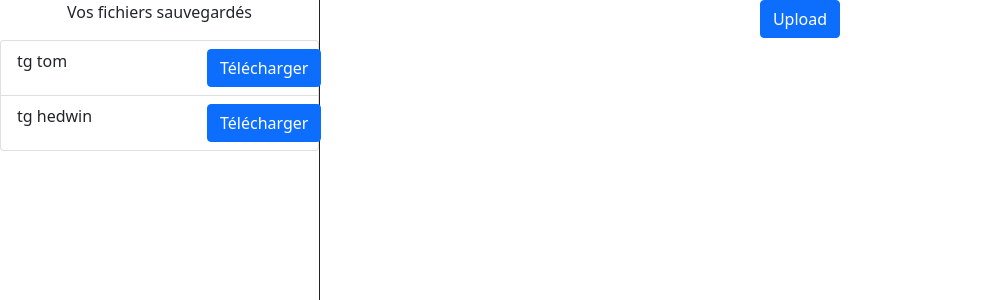
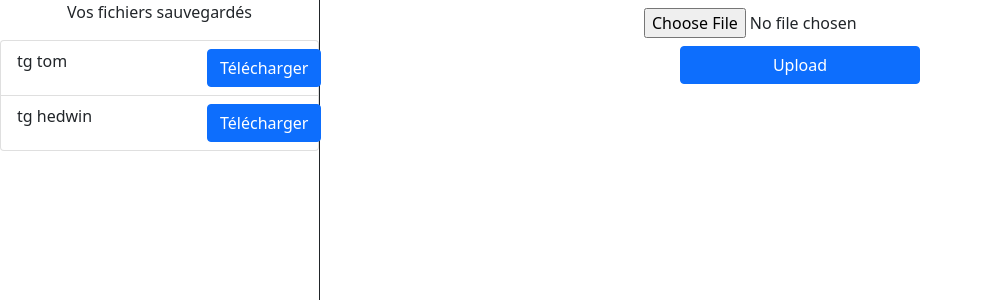
Before and after one commit to HedwinCoursimault/workshop, a Vue app in the folder app-vue/: page / in a window 1280 px wide. Shown: the top 300 px of the page, without its empty margins (0-983 px from the left). Built offline with nearby package versions, Linux system fonts and the light colour scheme.

Commit message:
upload vue

```diff
--- a/app-vue/src/components/Upload.vue
+++ b/app-vue/src/components/Upload.vue
@@ -1,8 +1,13 @@
 <template>
-  <div class="w-100 h-100 text-center">
-    <button type="button" class="btn btn-primary">
-      <span class="glyphicon glyphicon-upload"></span> Upload
-    </button>
+  <div class="w-100 h-100 text-center d-flex flex-column">
+    <div class="form-group m-2">
+      <input type="file" id="formNomFichier" />
+    </div>
+    <div class="w-100">
+      <button type="submit" class="btn w-25 btn-primary">
+        <span class="glyphicon glyphicon-upload"></span> Upload
+      </button>
+    </div>
   </div>
 </template>
 
```
